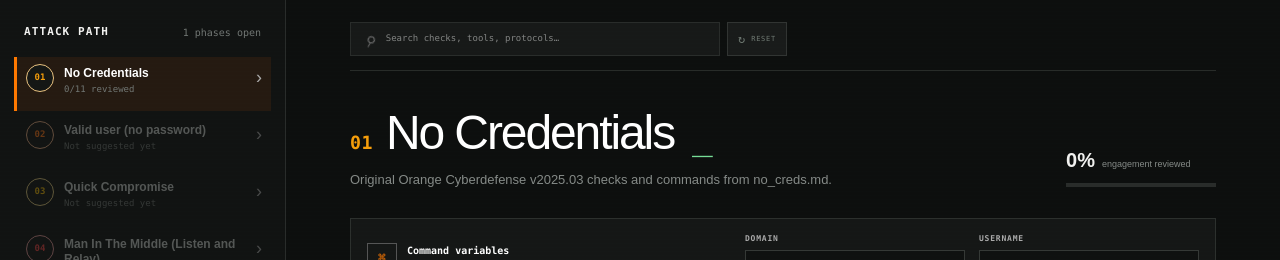
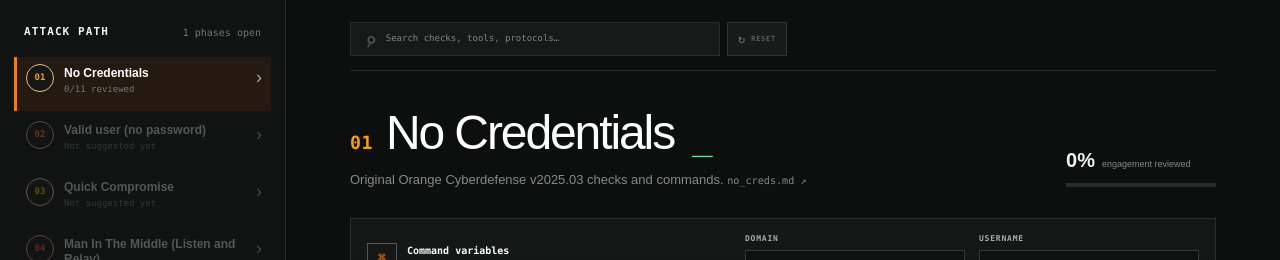
Before and after one commit to Klepvink/OCD_Pathfinder, a Next.js app: page / in a window 1280 px wide. Shown: the top 260 px of the page. Built offline with nearby package versions, Linux system fonts and the light colour scheme.

Commit message:
Link phase descriptions to source Markdown

```diff
--- a/app/globals.css
+++ b/app/globals.css
@@ -63,6 +63,8 @@ h1 { font-size: clamp(32px, 4vw, 48px); line-height: 1; letter-spacing: -2.1px;
 .phase-title { display: flex; align-items: baseline; gap: 13px; }
 .phase-title > span { flex: 0 0 auto; font-family: var(--font-geist-mono), monospace; font-size: .38em; font-weight: 700; letter-spacing: .5px; }
 .description { max-width: 620px; margin: 0; color: #686868; font-size: 13px; line-height: 1.55; }
+.description a { color: inherit; font-family: var(--font-geist-mono), monospace; font-size: .78em; text-decoration-color: #4d554f; text-underline-offset: 3px; }
+.description a:hover { color: #8ee8a9; text-decoration-color: #8ee8a9; }
 .progress-card { min-width: 150px; padding-bottom: 3px; }
 .progress-copy { display: flex; align-items: baseline; gap: 7px; margin-bottom: 8px; }
 .progress-copy strong { font-size: 20px; }
--- a/app/page.tsx
+++ b/app/page.tsx
@@ -5,6 +5,7 @@ import Image from "next/image";
 import ocdMindmap from "./ocd-mindmap.json";
 
 const basePath = process.env.NEXT_PUBLIC_BASE_PATH ?? "";
+const ocdAdSourceUrl = "https://github.com/Orange-Cyberdefense/ocd-mindmaps/blob/main/excalimap/mindmap/ad";
 
 type Status = "todo" | "found" | "clear";
 
@@ -22,6 +23,7 @@ type Check = {
 
 type Phase = {
   id: string;
+  sourceKey: string;
   title: string;
   description: string;
   color: string;
@@ -153,7 +155,12 @@ export default function Home() {
           <div className="content-head">
             <div>
               <h1 className="phase-title"><span style={{ color: phase.color }}>{phaseNumber}</span>{phase.title}</h1>
-              <p className="description">{phase.description}</p>
+              <p className="description">
+                {phase.description}{" "}
+                <a href={`${ocdAdSourceUrl}/${phase.sourceKey}.md`} target="_blank" rel="noreferrer">
+                  {phase.sourceKey}.md ↗
+                </a>
+              </p>
             </div>
             <div className="progress-card">
               <div className="progress-copy"><strong>{progress}%</strong><span>engagement reviewed</span></div>
--- a/scripts/import-ocd.mjs
+++ b/scripts/import-ocd.mjs
@@ -91,7 +91,7 @@ async function parseFile(file) {
     title,
     eyebrow: meta[key]?.[0] || "Reference",
     color: meta[key]?.[1] || "#64748b",
-    description: `Original Orange Cyberdefense v2025.03 checks and commands from ${file}.`,
+    description: "Original Orange Cyberdefense v2025.03 checks and commands.",
     checks: [],
   };
   let current = null;
```
Also changed, not shown: app/ocd-mindmap.json.
